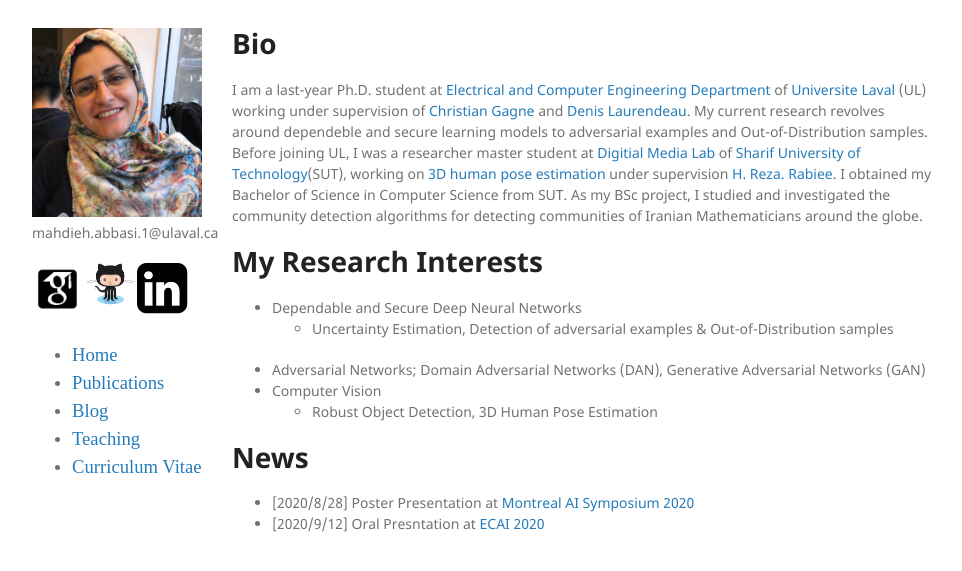
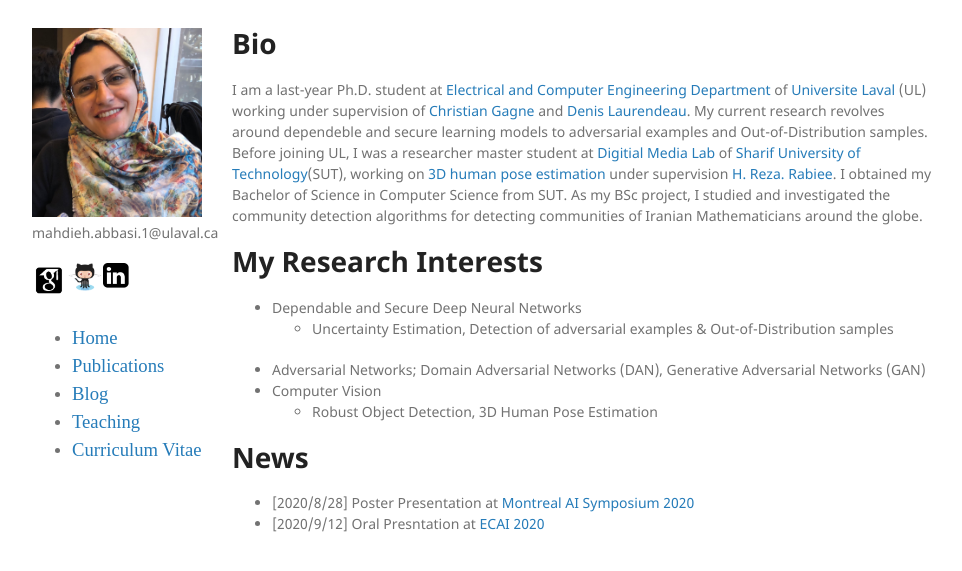
Before and after one commit to mahdaneh/mahdaneh.github.io, a Jekyll site: the page built from index.html, in a window 1280 px wide. Shown: the top 571 px of the page, without its empty margins (158-1120 px from the left). Built offline with Jekyll 4.4.1, drawn with Linux system fonts in a browser that asks for light colours.

Commit message:
Update default.html

```diff
--- a/_layouts/default.html
+++ b/_layouts/default.html
@@ -29,9 +29,9 @@
 
         {% if site.github.is_user_page %}
 
-        <a href="https://scholar.google.ca/citations?user=IIJuvsYAAAAJ&hl=en"><img src="/images/GS.png"  style="float: left; width: 30%; margin-right: 1%; margin-bottom: 0.5em;"></img></a>
-        <a href="https://github.com/mahdaneh"><img src="/images/GH.png"  style="float: left; width: 30%; margin-right: 1%; margin-bottom: 0.5em;"></img></a>
-        <a href="https://www.linkedin.com/in/mahdieh-abbasi-2ba84b44/"><img src="/images/LK.png"  style="float: left; width: 30%; margin-right: 1%; margin-bottom: 0.5em;"></img></a>
+        <a href="https://scholar.google.ca/citations?user=IIJuvsYAAAAJ&hl=en"><img src="/images/GS.png"  style="float: left; width: 20%; margin-right: 1%; margin-bottom: 0.5em;"></img></a>
+        <a href="https://github.com/mahdaneh"><img src="/images/GH.png"  style="float: left; width: 20%; margin-right: 1%; margin-bottom: 0.5em;"></img></a>
+        <a href="https://www.linkedin.com/in/mahdieh-abbasi-2ba84b44/"><img src="/images/LK.png"  style="float: left; width: 15%; margin-right: 1%; margin-bottom: 0.5em;"></img></a>
     <p style="clear: both;">
 
         {% endif %}
```
